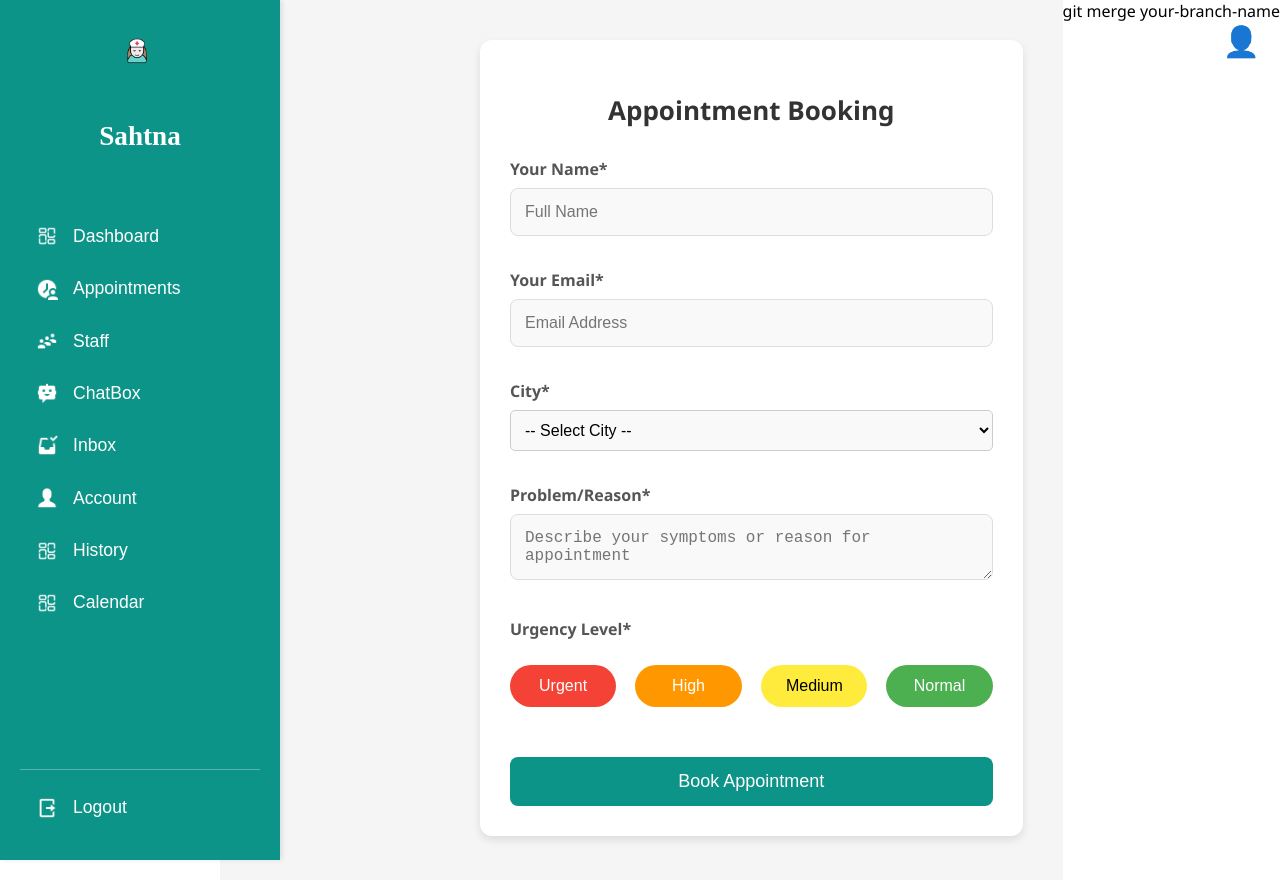
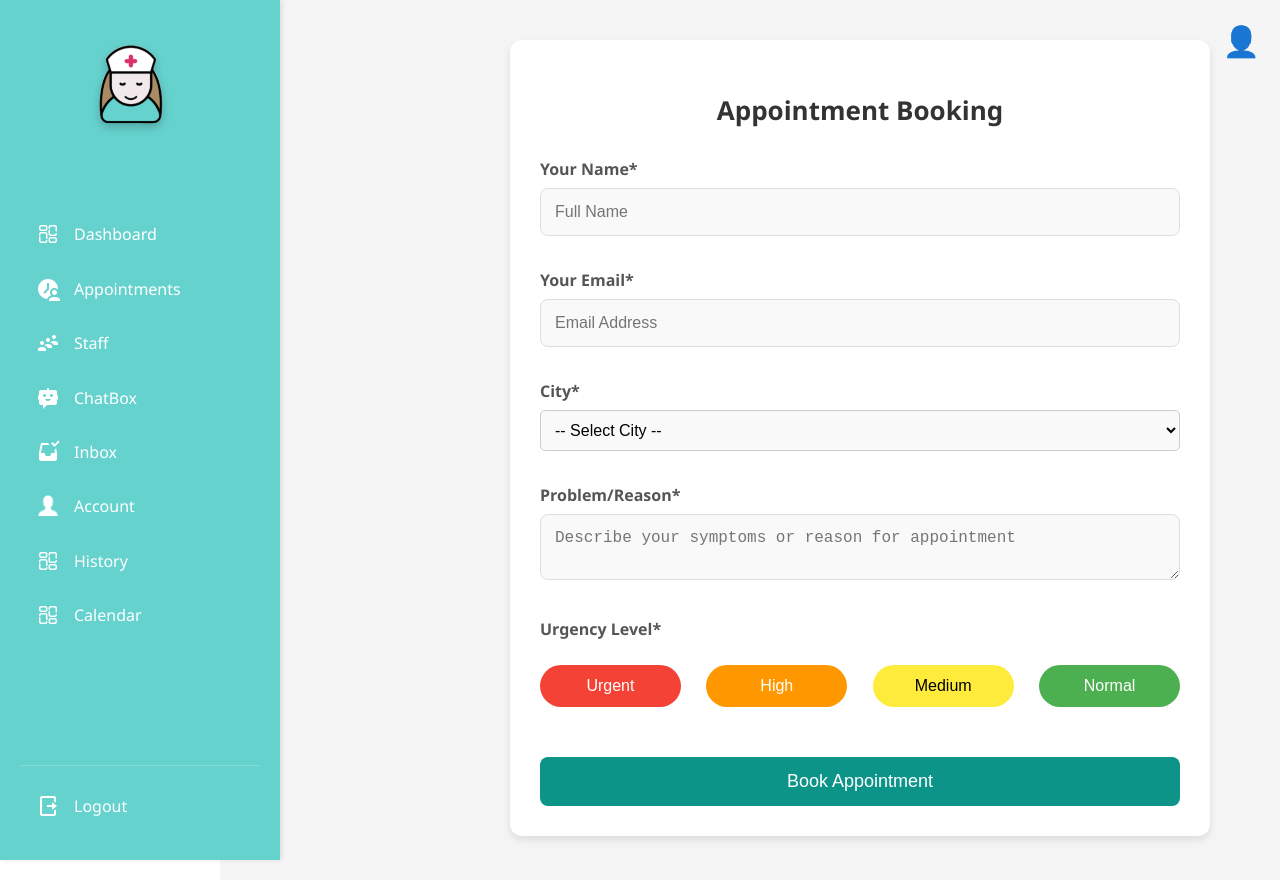
Before and after one commit to abiarhr2/Sahtek-New, a React (Create React App) app in the folder client/: page /appointment in a window 1280 px wide. Built offline with nearby package versions, Linux system fonts and the light colour scheme.

Commit message:
sidebar css

```diff
--- a/client/src/App.js
+++ b/client/src/App.js
@@ -9,7 +9,7 @@ import Dashboard from './Components/UserDashboard/Dashboard';
 import Inbox from './Components/Inbox/Inbox';
 import Calendar from './Components/Calendar/Calendar';
 import Logout from './Components/Logout/Logout';
-
+import '@fontsource/quicksand'
 
 import Chatbox from './Components/Chatbox/Chatbox';
 import Account from './Components/Account/Account';
@@ -39,6 +39,7 @@ function App() {
           <Route path="/chatbox" element={<Chatbox />} />
           <Route path="/account" element={<Account />} />
           <Route path="/appointment" element={<Appointment />} />
+          <Route path="/calendar" element={<Calendar/>} />
           <Route path="/inbox" element={<Inbox />} />  {/* Changed from <inbox/> to <Inbox/> */}
           <Route path="/history" element={<History />} />  {/* Changed from <inbox/> to <Inbox/> */}
 
@@ -48,8 +49,7 @@ function App() {
 
 
         </Routes>
-      </main>git merge your-branch-name
-
+      </main>
     </div>
   );
 }
--- a/client/src/Components/App.css
+++ b/client/src/Components/App.css
@@ -1,4 +1,6 @@
 /* General container styling */
+@import url('https://fonts.googleapis.com/css2?family=Quicksand:wght@400;500;600&display=swap');
+
 .container {
     display: flex;
     justify-content: center;
--- a/client/src/Components/Chatbox/Chatbox.css
+++ b/client/src/Components/Chatbox/Chatbox.css
@@ -30,7 +30,7 @@
   font-weight: 700;
   color: #00c6ff;
   background: -webkit-linear-gradient(45deg,#66D2CE, #66D2CE);
-  -webkit-background-clip: text;
+;
   -webkit-text-fill-color: transparent;
   margin-bottom: 0.3rem;
 }
--- a/client/src/Components/Sidebar/Sidebar.css
+++ b/client/src/Components/Sidebar/Sidebar.css
@@ -1,8 +1,12 @@
-/* src/Components/Sidebar.css */
+.main-content {
+  margin-left: 260px; /* same as .sidebar width */
+  padding: 2rem; /* optional for spacing inside */
+}
+
 
 .sidebar {
-  width: 250px;
-  background-color: #66D2CE;
+  width: 260px;
+  background-color: #66D2CE!important;
   height: 100vh;
   padding: 1.5rem 1rem;
   display: flex;
@@ -12,30 +16,28 @@
   top: 0;
   left: 0;
   overflow-y: auto;
-  box-shadow: 4px 0px 20px rgba(0, 0, 0, 0.1);
+  box-shadow: 4px 0px 20px rgba(0, 0, 0, 0.15);
   transition: all 0.3s ease;
 }
 
 .logo-container {
   display: flex;
-  flex-direction: column;
+  justify-content: center;
   align-items: center;
-  margin-bottom: 2rem;
+  margin-bottom: 1rem;
+  padding-top: 0.5rem;
+  padding-bottom: 0!important; /* no extra bottom padding */
 }
 
 .logo-image {
-  width: 60px;
-  height: 60px;
+  width: 320px;  /* Bigger logo */
+  height: 150px;
   object-fit: contain;
-  margin-bottom: 0.5rem;
+  margin: 0;
+  padding: 0;
+  filter: drop-shadow(0px 4px 4px rgba(0, 0, 0, 0.2)); /* subtle shadow */
 }
 
-.logo-text {
-  color: white;
-  font-size: 1.7rem;
-  font-weight: bold;
-  font-family: 'Poppins', cursive;
-}
 
 .menu-list {
   list-style: none;
@@ -45,7 +47,7 @@
 }
 
 .menu-list li {
-  margin: 0.5rem 0;
+  margin: 0.4rem 0;
 }
 
 .menu-list li a {
@@ -53,38 +55,42 @@
   align-items: center;
   text-decoration: none;
   color: white;
-  padding: 0.7rem 1rem;
-  border-radius: 12px;
-  transition: background-color 0.3s, transform 0.2s;
+  padding: 0.75rem 1rem;
+  border-radius: 4px;
+  font-family: "Segoe UI", sans-serif;
+  font-size: 1rem;
+  transition: all 0.2s ease;
 }
 
 .menu-list li a:hover {
-  background-color: rgba(255, 255, 255, 0.25);
-  transform: translateX(8px);
+  background-color: rgba(255, 255, 255, 0.15);
+  transform: translateX(6px);
 }
 
 .menu-icon {
-  width: 22px;
-  height: 22px;
-  margin-right: 15px;
+  width: 24px;
+  height: 24px;
+  margin-right: 14px;
 }
 
 .menu-label {
-  font-size: 1.1rem;
   font-weight: 500;
-  font-family: 'Poppins', sans-serif;
 }
 
 .active-link a {
-  background-color: rgba(255, 255, 255, 0.5);
-  color: #004c48;
-  font-weight: bold;
+  background-color: #4EB7B3; /* Darker turquoise */
+  color: white;
+  font-weight: 700;
+  transform: scale(1.07);
+  box-shadow: 0 3px 8px rgba(0, 0, 0, 0.25);
+  border-left: 4px solid #ffffff;
+  z-index: 1;
 }
 
 .bottom-section {
   margin-top: auto;
   padding-top: 1rem;
-  border-top: 1px solid rgba(255, 255, 255, 0.3);
+  border-top: 1px solid rgba(255, 255, 255, 0.2);
 }
 
 .logout-link {
@@ -92,12 +98,12 @@
   align-items: center;
   text-decoration: none;
   color: white;
-  padding: 0.7rem 1rem;
-  border-radius: 12px;
-  transition: background-color 0.3s, transform 0.2s;
+  padding: 0.75rem 1rem;
+  border-radius: 4px;
+  transition: all 0.2s ease;
 }
 
 .logout-link:hover {
-  background-color: rgba(255, 255, 255, 0.25);
-  transform: translateX(8px);
+  background-color: rgba(255, 255, 255, 0.15);
+  transform: translateX(6px);
 }
--- a/client/src/Components/Sidebar/Sidebar.jsx
+++ b/client/src/Components/Sidebar/Sidebar.jsx
@@ -2,7 +2,7 @@ import React from 'react';
 
 import { Link, useLocation } from 'react-router-dom';
 import './Sidebar.css';
-
+import '@fontsource/quicksand'
 // Importing icons
 import dashboardIcon from '../../assets/dashboard.png';
 import appointmentIcon from '../../assets/appointment.png';
@@ -34,7 +34,6 @@ function Sidebar() {
     <div className="sidebar">
       <div className="logo-container">
         <img src={logoIcon} alt="Logo" className="logo-image" />
-        <h2 className="logo-text">Sahtna</h2>
       </div>
       <ul className="menu-list">
         {menuItems.map((item, index) => (
```
